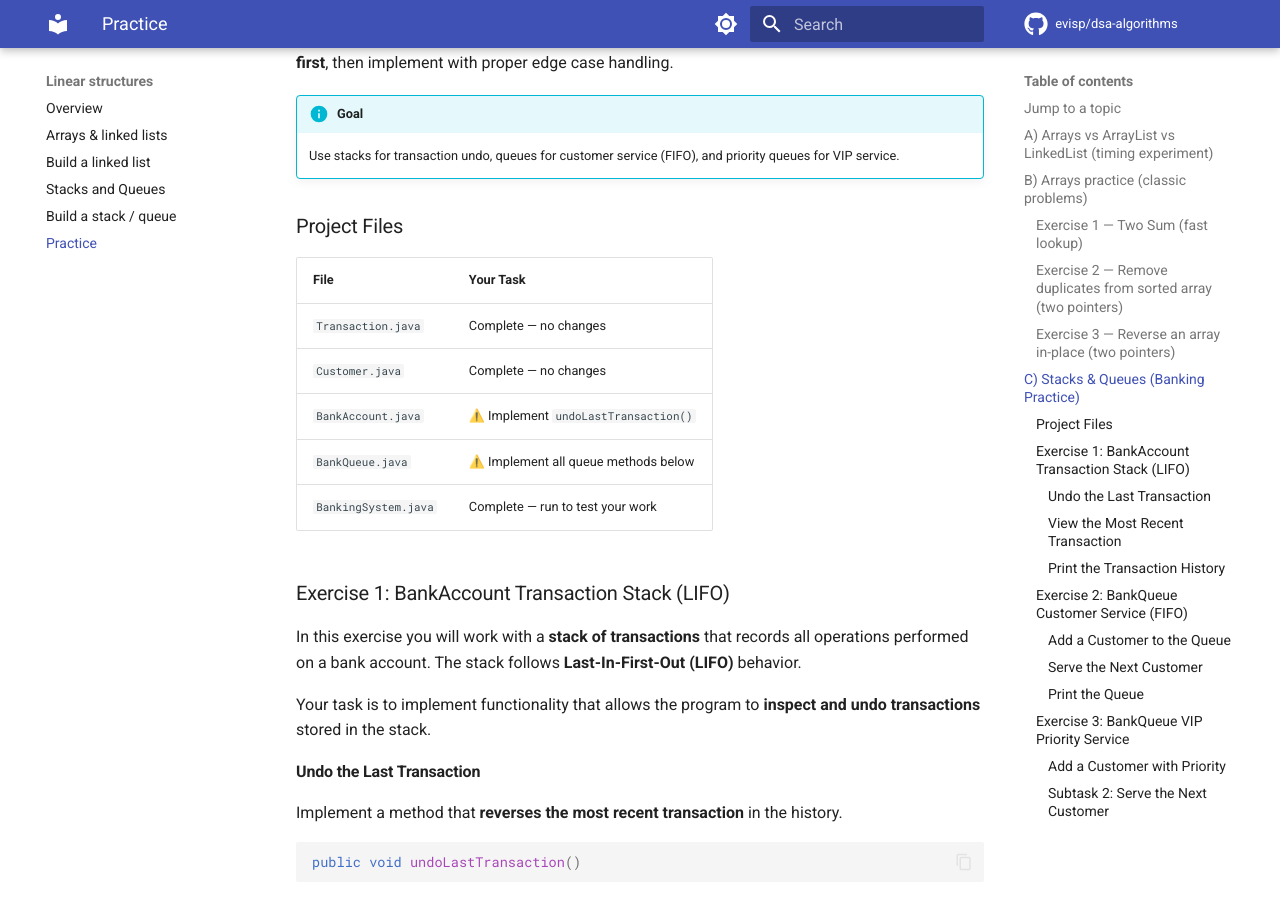
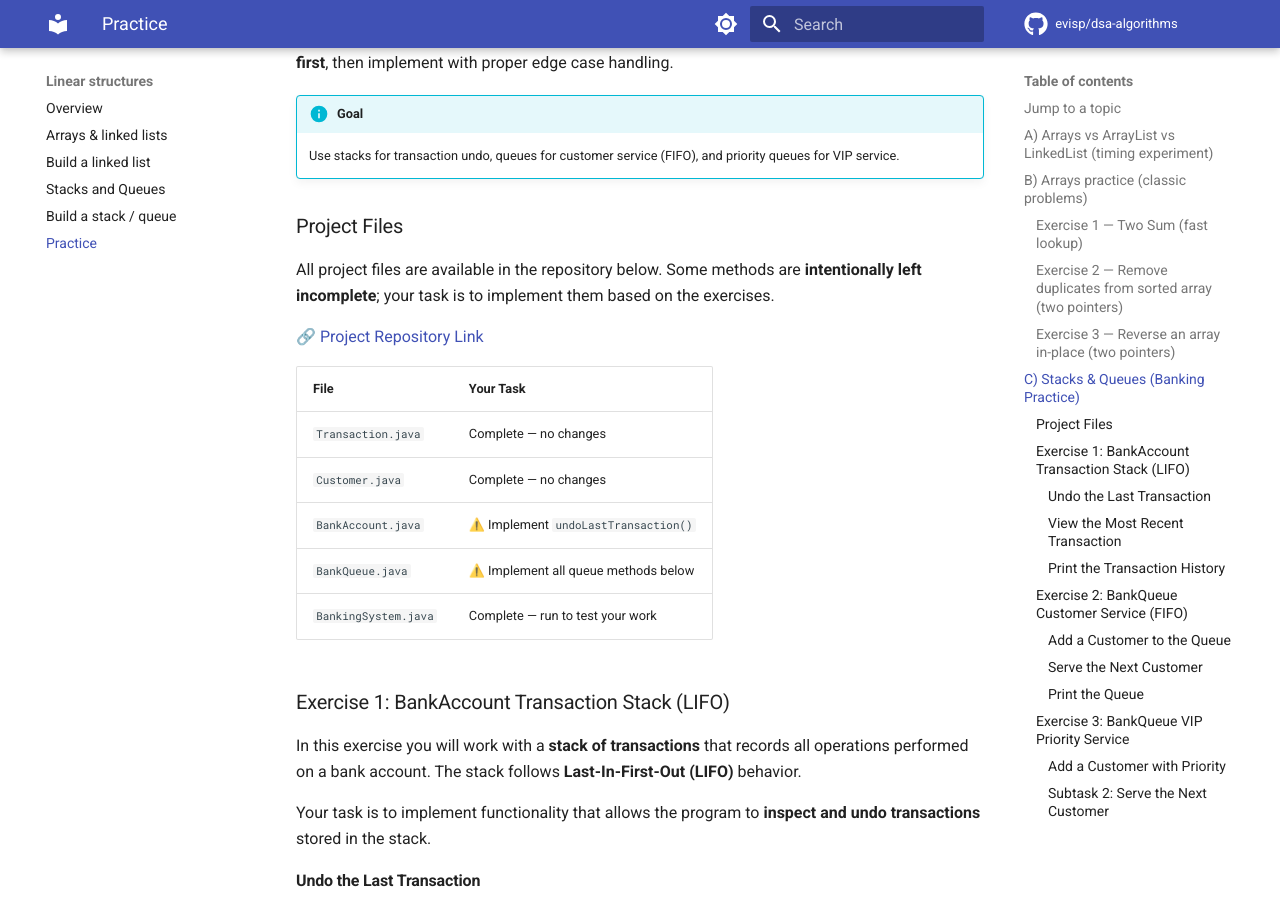
Before and after one commit to evisp/dsa-algorithms, an MkDocs documentation site: the page built from docs/linear/practice.md, in a window 1280 px wide and 900 px high, scrolled down 3250 px. Built offline with MkDocs 1.6.1 and Material for MkDocs 9.7.7, drawn with Linux system fonts in a browser that asks for light colours; comment, search, counter and statistics services are not loaded.

Commit message:
add: practical tasks on stacks and queues

```diff
--- a/docs/linear/practice.md
+++ b/docs/linear/practice.md
@@ -156,6 +156,10 @@ Practice stacks (LIFO) and queues (FIFO) using a banking system context. Write *
 
 
 ### Project Files
+
+All project files are available in the repository below. Some methods are **intentionally left incomplete**; your task is to implement them based on the exercises.
+
+🔗 [Project Repository Link](https://github.com/evisp/dsa-algorithms/tree/main/code/stacks_queues/seminar)
 
 | File | Your Task |
 |---|---|
```
